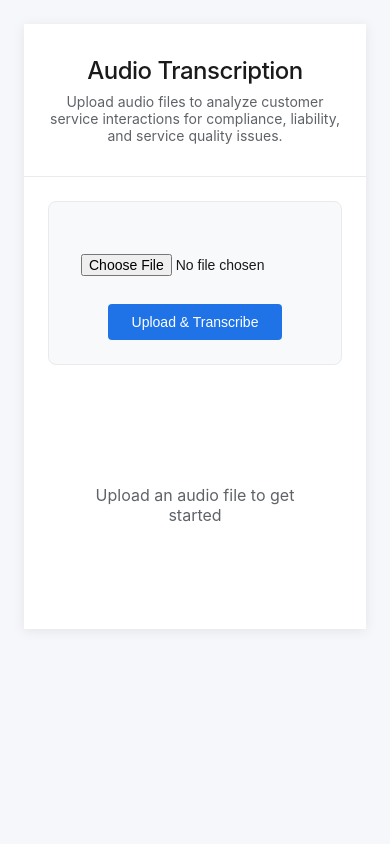
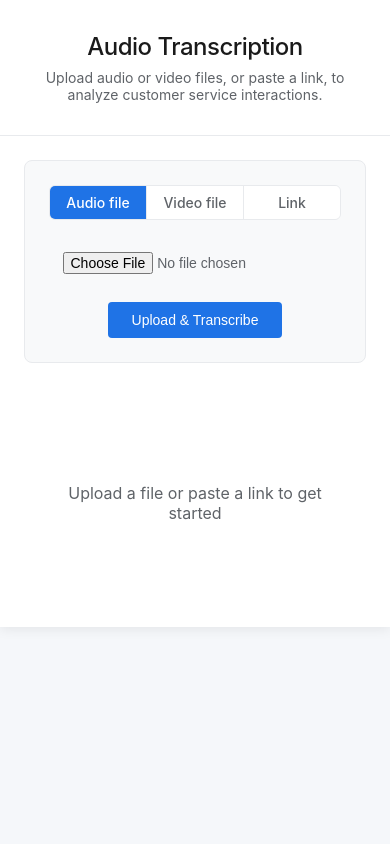
Before and after one commit to celinalou92/voice-to-text, a Flask app: page / in a window 390 px wide. Run offline with Flask 2, Linux system fonts and the light colour scheme.

Commit message:
UI accepts links, video files and audio files

```diff
--- a/templates/index.html
+++ b/templates/index.html
@@ -29,7 +29,6 @@
         }
 
         header {
-            background: #ffffff;
             padding: 48px 40px;
             border-bottom: 1px solid #e8eaed;
             text-align: center;
@@ -62,12 +61,70 @@
             text-align: center;
         }
 
-        .upload-section input[type="file"] {
+        .input-type-selector {
+            display: inline-flex;
+            border: 1px solid #e8eaed;
+            border-radius: 6px;
+            overflow: hidden;
+            margin-bottom: 24px;
+        }
+
+        .input-type-selector label {
+            padding: 8px 20px;
+            font-size: 14px;
+            font-weight: 500;
+            color: #5f6368;
+            cursor: pointer;
+            border-right: 1px solid #e8eaed;
+            background: white;
+            transition: background 0.15s, color 0.15s;
+            user-select: none;
+        }
+
+        .input-type-selector label:last-child {
+            border-right: none;
+        }
+
+        .input-type-selector input[type="radio"] {
+            display: none;
+        }
+
+        .input-type-selector input[type="radio"]:checked + span {
+            /* handled via JS class below */
+        }
+
+        .input-type-selector label:has(input:checked) {
+            background: #1f73e6;
+            color: white;
+        }
+
+        .file-input-wrapper {
+            margin-bottom: 20px;
+        }
+
+        .file-input-wrapper input[type="file"] {
             display: block;
-            margin: 20px auto;
+            margin: 0 auto;
             padding: 8px;
+            font-size: 14px;
+            color: #5f6368;
             cursor: pointer;
+        }
+
+        .file-input-wrapper input[type="url"] {
+            width: 100%;
+            max-width: 480px;
+            padding: 10px 14px;
             font-size: 14px;
+            border: 1px solid #e8eaed;
+            border-radius: 4px;
+            color: #202124;
+            outline: none;
+            transition: border-color 0.2s;
+        }
+
+        .file-input-wrapper input[type="url"]:focus {
+            border-color: #1f73e6;
         }
 
         .upload-section button {
@@ -226,54 +249,33 @@
             font-weight: 600;
         }
 
+        /* ── Responsive ── */
+
         @media (max-width: 768px) {
-            .container {
-                border-radius: 0;
-            }
+            body { padding: 0; }
 
-            header {
-                padding: 32px 24px;
-            }
+            .container { border-radius: 0; }
 
-            header h1 {
-                font-size: 24px;
-            }
+            header { padding: 32px 24px; }
+            header h1 { font-size: 24px; }
+            header p  { font-size: 14px; }
 
-            header p {
-                font-size: 14px;
-            }
+            .content { padding: 24px; }
 
-            .content {
-                padding: 24px;
-            }
+            .upload-section { padding: 24px; }
+            .upload-section button { padding: 10px 24px; font-size: 14px; }
 
-            .upload-section {
-                padding: 24px;
-            }
+            .input-type-selector { width: 100%; }
+            .input-type-selector label { flex: 1; text-align: center; padding: 8px 12px; }
 
-            .upload-section button {
-                padding: 10px 24px;
-                font-size: 14px;
-            }
+            .summary-section h2,
+            .transcript-section h2 { font-size: 18px; margin-bottom: 20px; }
 
             .summary-top-row,
-            .summary-bottom-row {
-                grid-template-columns: 1fr !important;
-            }
+            .summary-bottom-row { grid-template-columns: 1fr; }
 
-            table {
-                font-size: 12px;
-            }
-
-            th, td {
-                padding: 12px 8px;
-            }
-
-            .summary-section h2,
-            .transcript-section h2 {
-                font-size: 18px;
-                margin-bottom: 20px;
-            }
+            th, td { padding: 12px 8px; }
+            table  { font-size: 12px; }
         }
     </style>
 </head>
@@ -281,14 +283,41 @@
     <div class="container">
         <header>
             <h1>Audio Transcription</h1>
-            <p>Upload audio files to analyze customer service interactions for compliance, liability, and service quality issues.</p>
+            <p>Upload audio or video files, or paste a link, to analyze customer service interactions.</p>
         </header>
 
         <div class="content">
             <div class="upload-section">
-                <form action="/api/upload" method="post" enctype="multipart/form-data">
-                    <input type="file" name="audio" accept=".m4a,.mp4,.wav,.mp3,.flac,.aac,.ogg,.wma" required>
-                    <button type="submit">Upload & Transcribe</button>
+                <form action="/api/upload" method="post" enctype="multipart/form-data" id="upload-form">
+
+                    <div class="input-type-selector">
+                        <label>
+                            <input type="radio" name="input-type" value="audio" checked onchange="switchMode(this.value)">
+                            Audio file
+                        </label>
+                        <label>
+                            <input type="radio" name="input-type" value="video" onchange="switchMode(this.value)">
+                            Video file
+                        </label>
+                        <label>
+                            <input type="radio" name="input-type" value="link" onchange="switchMode(this.value)">
+                            Link
+                        </label>
+                    </div>
+
+                    <div class="file-input-wrapper">
+                        <div id="audio-input">
+                            <input type="file" name="audio" accept=".m4a,.mp4,.wav,.mp3,.flac,.aac,.ogg,.wma">
+                        </div>
+                        <div id="video-input" hidden>
+                            <input type="file" name="video" accept=".mp4,.mov,.avi,.mkv,.webm,.flv,.wmv,.m4v">
+                        </div>
+                        <div id="link-input" hidden>
+                            <input type="url" name="link" placeholder="https://example.com/media">
+                        </div>
+                    </div>
+
+                    <button type="submit">Upload &amp; Transcribe</button>
                 </form>
             </div>
 
@@ -368,13 +393,24 @@
             {% else %}
                 <div class="waiting">
                     {% if error %}
-                        <p>Error uploading audio file: {{error.text}}</p>
+                        <p>Error: {{ error.text }}</p>
                     {% else %}
-                        <p>Upload an audio file to get started</p>
+                        <p>Upload a file or paste a link to get started</p>
                     {% endif %}
                 </div>
             {% endif %}
         </div>
     </div>
+
+    <script>
+        function switchMode(mode) {
+            document.getElementById('audio-input').hidden = mode !== 'audio';
+            document.getElementById('video-input').hidden = mode !== 'video';
+            document.getElementById('link-input').hidden  = mode !== 'link';
+
+            document.querySelectorAll('#upload-form input[type="file"], #upload-form input[type="url"]')
+                .forEach(el => el.value = '');
+        }
+    </script>
 </body>
 </html>
```
Also changed, not shown: other parts of templates/index.html (+12 -50 lines).
